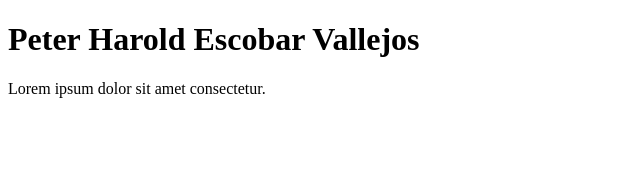
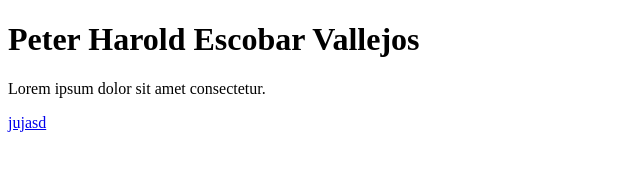
Before and after one commit to haroldsco/RepasoSabado, a plain HTML site: page index.html in a window 1280 px wide. Shown: the full height of the page, 0-640 px from the left. Drawn offline with Linux system fonts and the light colour scheme.

Commit message:
este es el commit antes de GITHUB

```diff
--- a/index.html
+++ b/index.html
@@ -9,5 +9,6 @@
 <body>
     <h1>Peter Harold Escobar Vallejos</h1>
     <p>Lorem ipsum dolor sit amet consectetur.</p>
+    <a href="asd">jujasd</a>
 </body>
 </html>
```
